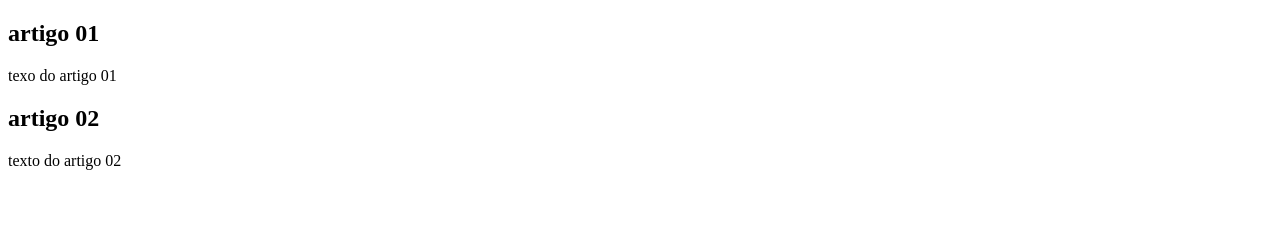
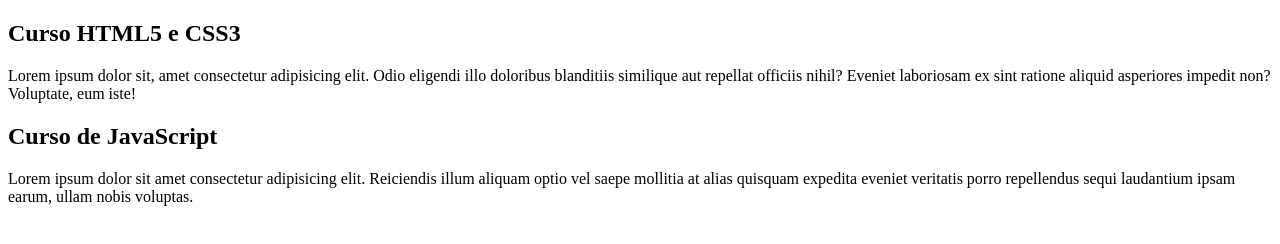
Before and after one commit to anaboteleiro/projeto-site, a plain HTML site: page index.html in a window 1280 px wide. Drawn offline with Linux system fonts and the light colour scheme.

Commit message:
Comecei a escrever o conteudo

```diff
--- a/index.html
+++ b/index.html
@@ -10,12 +10,12 @@
     <main>
         <header>
             <article>
-                <h2>artigo 01</h2>
-                <p>texo do artigo 01</p>
+                <h2>Curso HTML5 e CSS3</h2>
+                <p>Lorem ipsum dolor sit, amet consectetur adipisicing elit. Odio eligendi illo doloribus blanditiis similique aut repellat officiis nihil? Eveniet laboriosam ex sint ratione aliquid asperiores impedit non? Voluptate, eum iste!</p>
             </article>
             <article>
-                <h2>artigo 02</h2>
-                <p>texto do artigo 02</p>
+                <h2>Curso de JavaScript</h2>
+                <p>Lorem ipsum dolor sit amet consectetur adipisicing elit. Reiciendis illum aliquam optio vel saepe mollitia at alias quisquam expedita eveniet veritatis porro repellendus sequi laudantium ipsam earum, ullam nobis voluptas.</p>
             </article>
         </header>
     </main>
```
